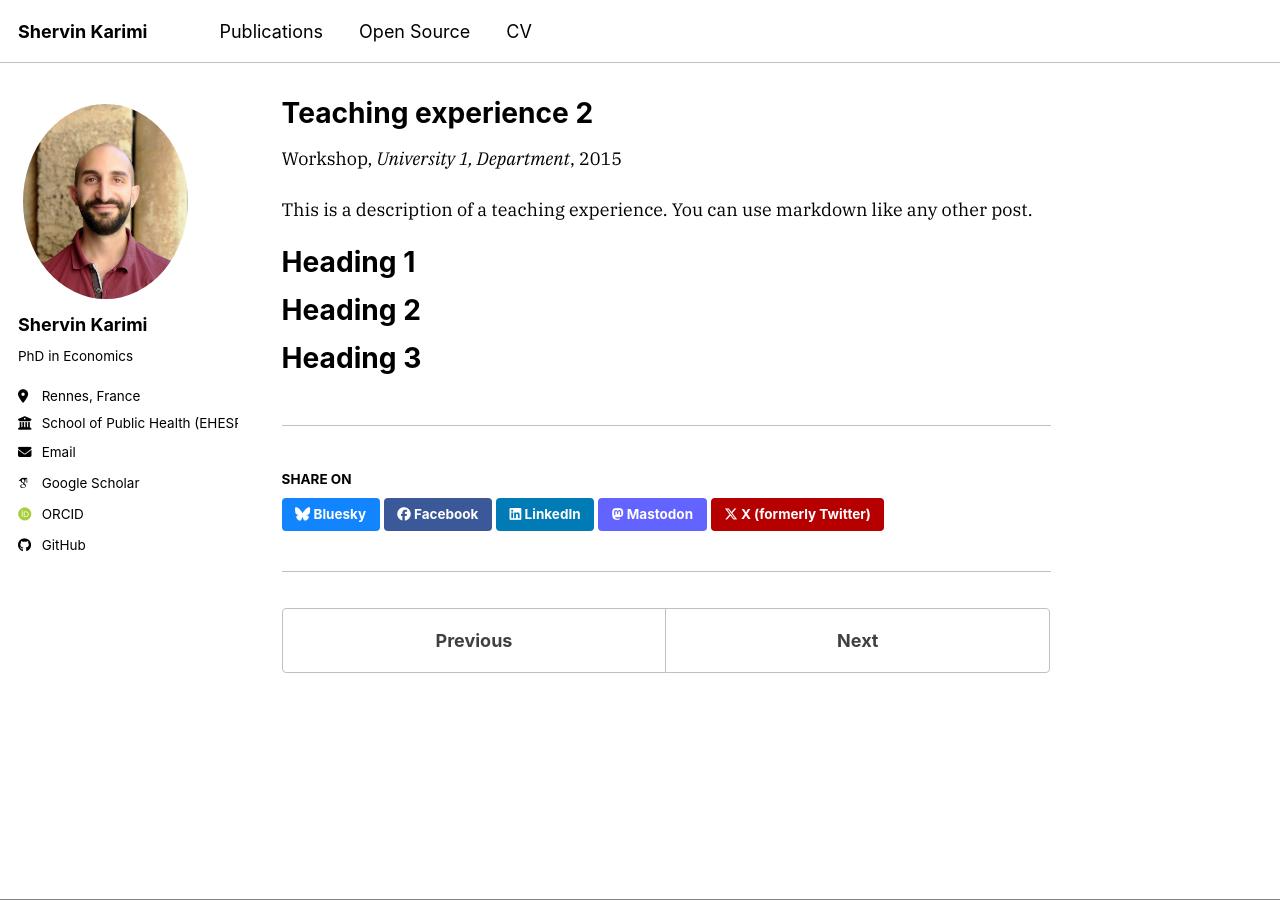
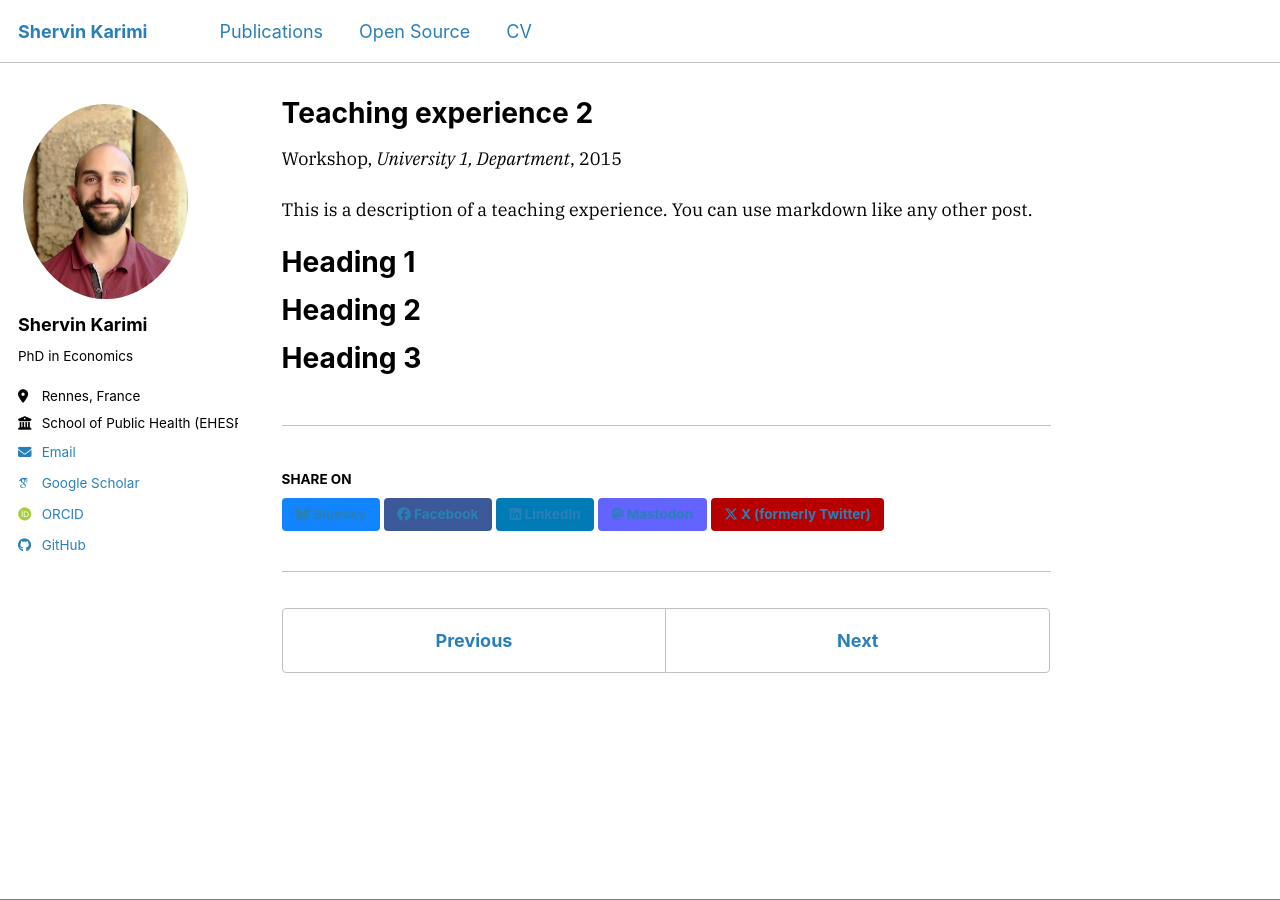
Before and after one commit to shervinkarimi/website, a Jekyll site: the page built from _teaching/2015-spring-teaching-2.md, in a window 1280 px wide. Built offline with Jekyll 4.4.1, drawn with Linux system fonts in a browser that asks for light colours; some web fonts are replaced; a script bundle is joined from its source files by our own code; library files that are not in the unit come from our copies.

Commit message:
Update footer.html

```diff
--- a/_includes/footer.html
+++ b/_includes/footer.html
@@ -15,9 +15,23 @@ footer { display: none; }
   box-shadow: none;
 }
 
-/* Changer la couleur des liens hover */
-a:hover, a:focus {
+/* Couleur bleue uniforme pour tous les liens et interactions */
+a,
+a:visited,
+a:hover,
+a:focus,
+.btn,
+.btn:hover,
+.btn:focus,
+.nav__list a:hover,
+.author__urls a:hover {
   color: #2980b9 !important;
+}
+
+a:hover,
+a:focus,
+.btn:hover {
+  text-decoration: underline;
 }
 
 /* Polices */
```
